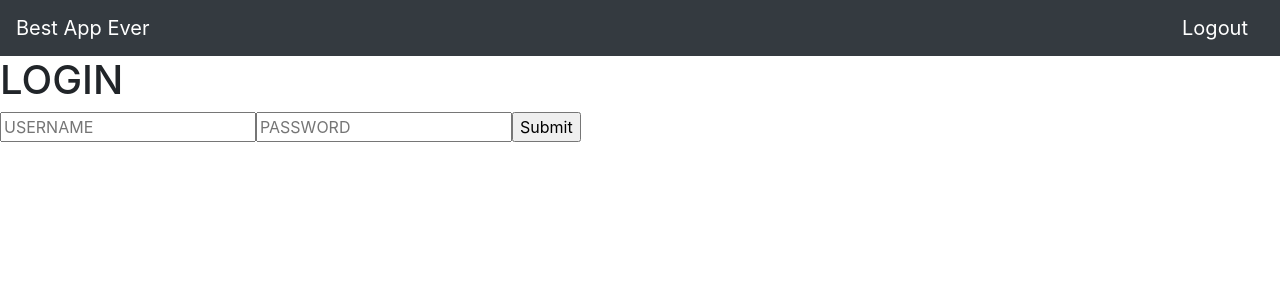
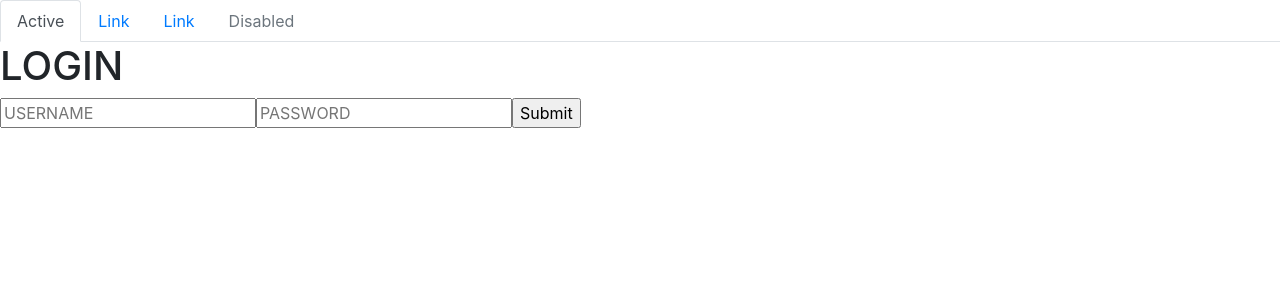
Before and after one commit to jedgodsey/GA-Hackathon, a React (Create React App) app in the folder GA-Hackathon/my-app/: page / in a window 1280 px wide. Shown: the top 300 px of the page. Built offline with nearby package versions, Linux system fonts and the light colour scheme.

Commit message:
committing before test

```diff
--- a/GA-Hackathon/my-app/src/components/Navbar.js
+++ b/GA-Hackathon/my-app/src/components/Navbar.js
@@ -3,10 +3,24 @@
 class Navbar extends React.Component {
   render() {
     return (
-      <nav className="navbar navbar-dark bg-dark">
-        <a className="navbar-brand" href="#">Best App Ever</a>
-        <a className="navbar-brand" href="#" onClick={this.props.toggleView} >Logout</a>
-      </nav>
+      // <nav className="navbar navbar-dark bg-dark nav nav-tabs">
+        /* <a className="navbar-brand" href="#">Best App Ever</a>
+        <a className="navbar-brand" href="#" onClick={this.props.toggleView} >Logout</a> */
+        <ul className="nav nav-tabs ml-auto">
+          <li className="nav-item">
+            <a className="nav-link active" href="#">Active</a>
+          </li>
+          <li className="nav-item">
+            <a className="nav-link" href="#">Link</a>
+          </li>
+          <li className="nav-item">
+            <a className="nav-link" href="#">Link</a>
+          </li>
+          <li className="nav-item">
+            <a className="nav-link disabled" href="#">Disabled</a>
+          </li>
+        </ul>
+      // </nav>
     )
   }
 }
```
Also changed, not shown: 1 other file (tests, documents, lock files or other folders).
